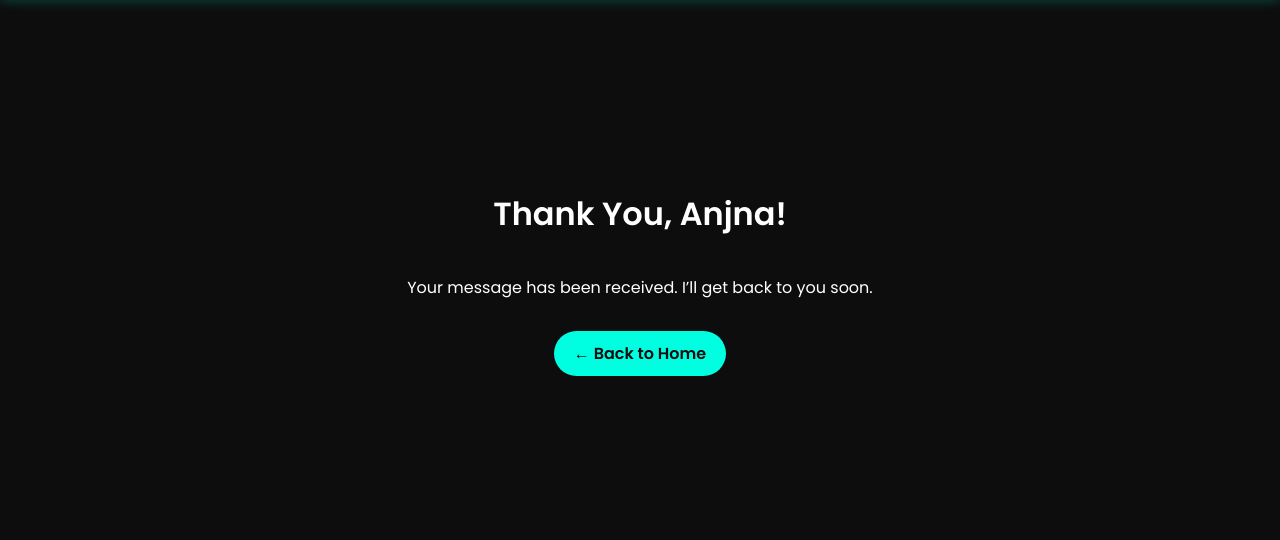
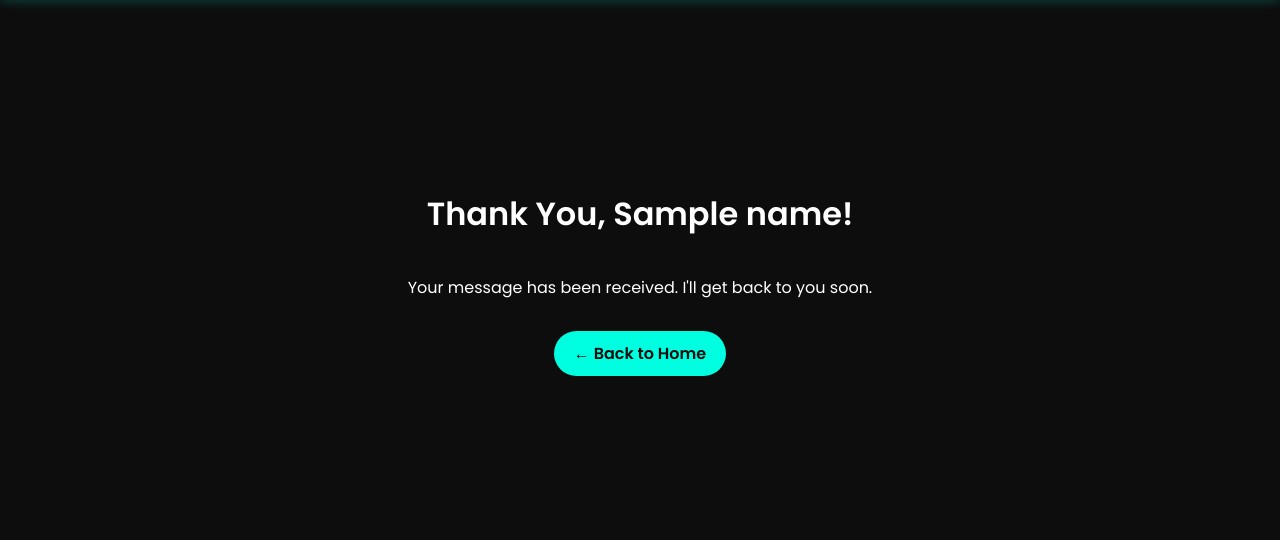
Before and after one commit to Dreambuilder295/Dream_website, a Flask app: template templates/thankyou.html in a window 1280 px wide. Shown: the part 45-585 px from the top of the page. Run offline with Flask 3, Linux system fonts and the light colour scheme; the template is opened without the code that fills it: most values are stand-ins (such as "Sample title", 1, 10 or a date in 2020).

Commit message:
Fix thank-you page to use dynamic name

```diff
--- a/templates/thankyou.html
+++ b/templates/thankyou.html
@@ -4,8 +4,8 @@
 
 {% block content %}
     <div class="thankyou-container">
-        <h1>Thank You, Anjna!</h1>
-        <p>Your message has been received. I’ll get back to you soon.</p>
+        <h1>Thank You, {{ name }}!</h1>
+        <p>Your message has been received. I'll get back to you soon.</p>
         <a href="/" class="button">← Back to Home</a>
     </div>
 {% endblock %}
```
